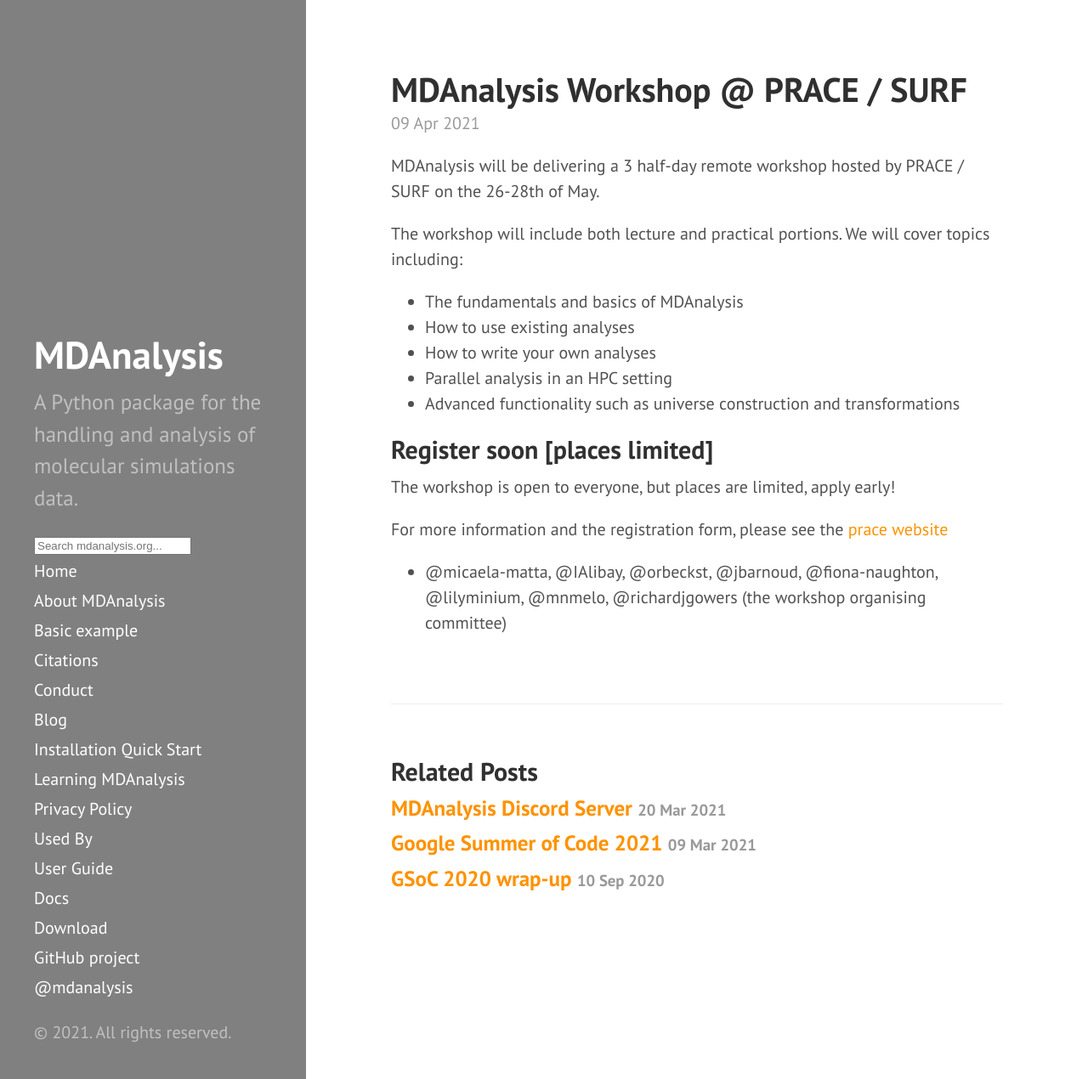
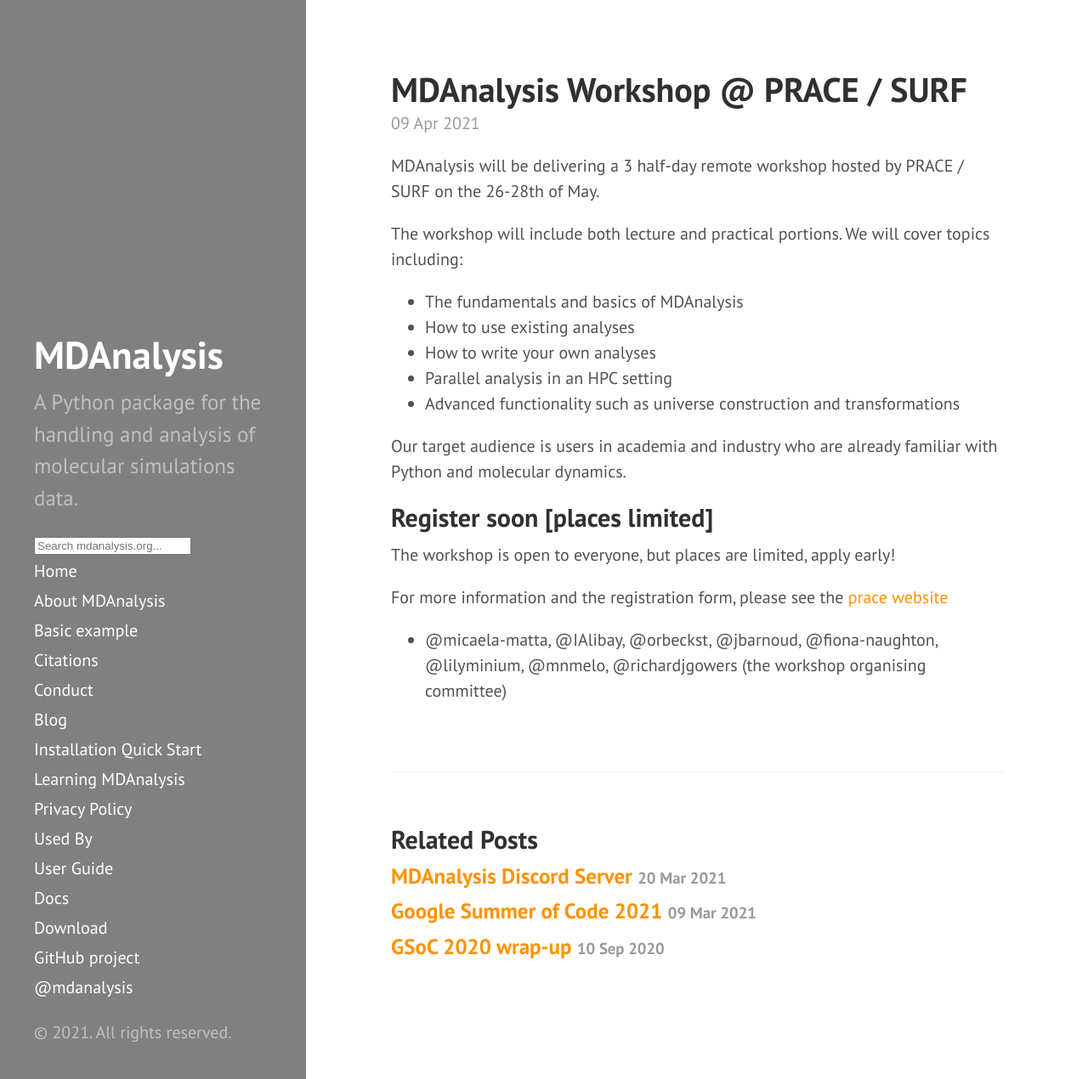
Before and after one commit to MDAnalysis/MDAnalysis.github.io, a Jekyll site: the page built from _posts/2021-04-09-prace-workshop.md, in a window 1280 px wide and 1270 px high. Shown: the whole window at 85% size. Built offline with Jekyll 4.4.1, drawn with Linux system fonts in a browser that asks for light colours; comment, search, counter and statistics services are not loaded.

Commit message:
add target audience
add @lilyminium's suggestion

```diff
--- a/_posts/2021-04-09-prace-workshop.md
+++ b/_posts/2021-04-09-prace-workshop.md
@@ -13,6 +13,7 @@ The workshop will include both lecture and practical portions. We will cover top
 * Parallel analysis in an HPC setting
 * Advanced functionality such as universe construction and transformations
 
+Our target audience is users in academia and industry who are already familiar with Python and molecular dynamics.
 
 ## Register soon [places limited]
 
```
